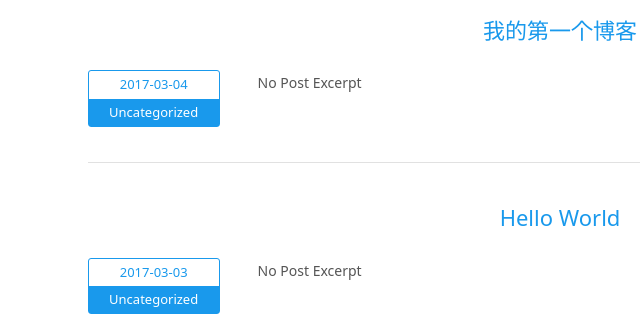
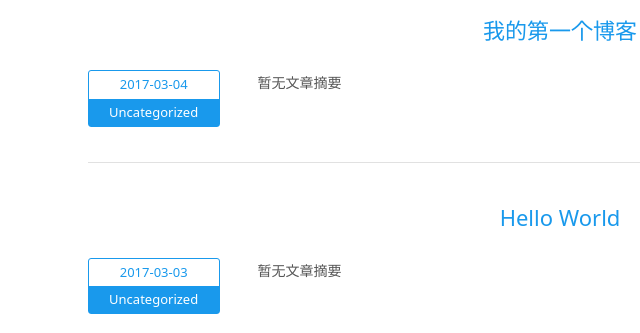
Before and after one commit to liusilaing/liusilaing.github.io, a plain HTML site: page index.html in a window 1280 px wide. Shown: the part 338-671 px from the top of the page, 80-720 px from the left. Drawn offline with Linux system fonts and the light colour scheme.

Commit message:
Site updated: 2017-03-04 11:09:40

```diff
--- a/index.html
+++ b/index.html
@@ -109,7 +109,7 @@
       </div>
     </div>
     <!-- Post Excerpt -->
-    <div class="excerpt typo">No Post Excerpt</div>
+    <div class="excerpt typo">暂无文章摘要</div>
     <!-- Post Tags -->
     <div class="tags">
 
@@ -135,7 +135,7 @@
       </div>
     </div>
     <!-- Post Excerpt -->
-    <div class="excerpt typo">No Post Excerpt</div>
+    <div class="excerpt typo">暂无文章摘要</div>
     <!-- Post Tags -->
     <div class="tags">
 
```
Also changed, not shown: 2017/03/03/hello-world/index.html (+1 -1 lines), 2017/03/04/我的第一个博客/index.html (+1 -1 lines).
